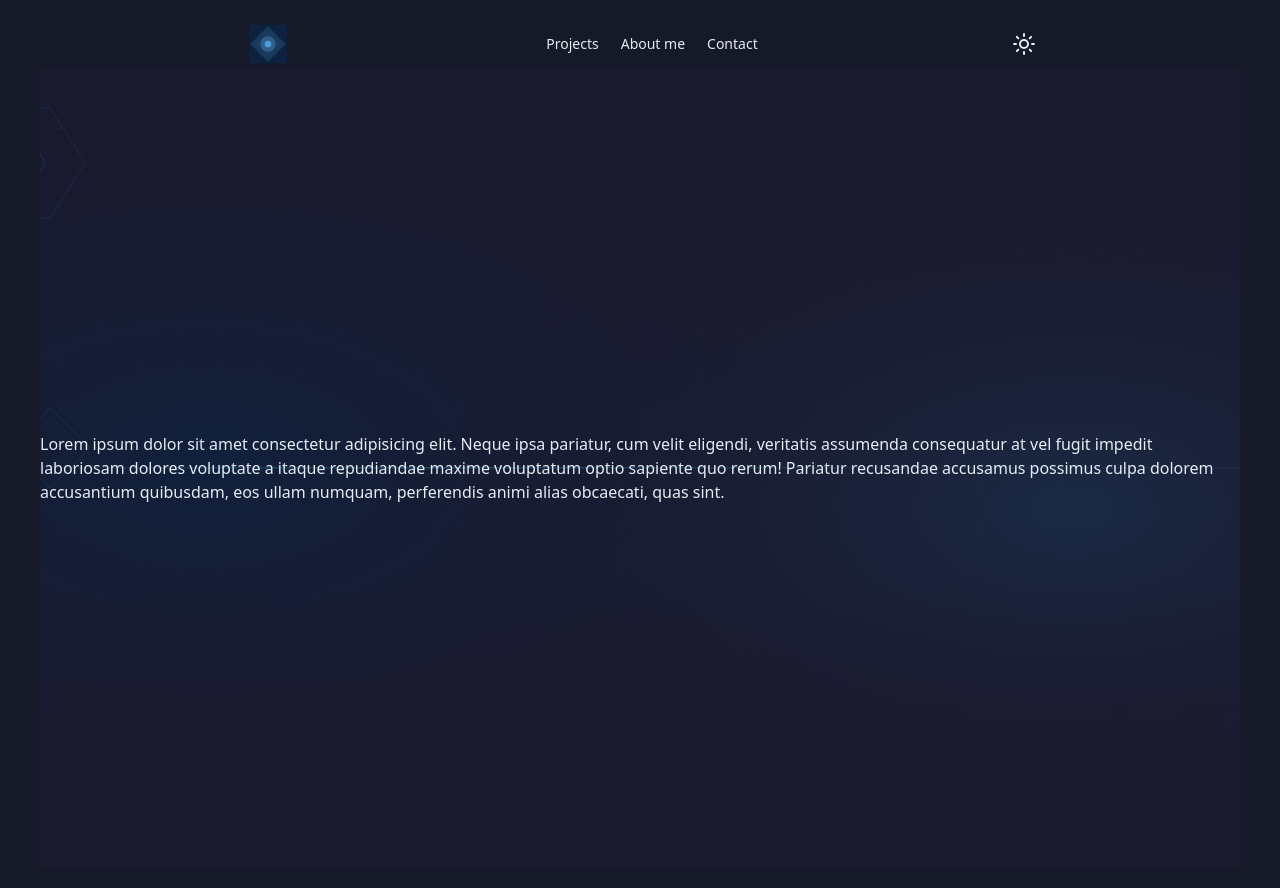
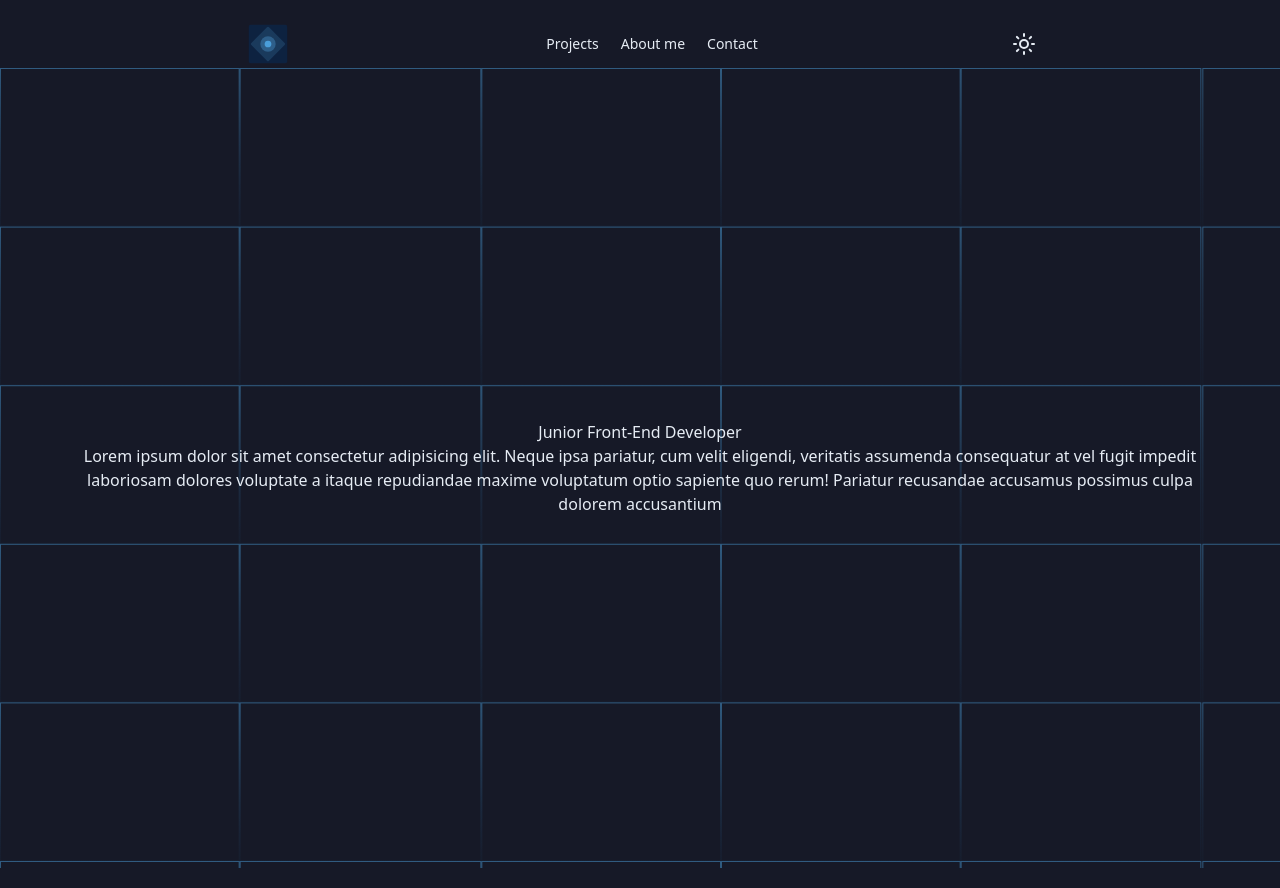
Before and after one commit to yazdan-sdr/portfolio, a Next.js app: page / in a window 1280 px wide. Built offline with nearby package versions, Linux system fonts and the light colour scheme; no server answers.

Commit message:
header edit, footer start

```diff
--- a/app/(root)/page.tsx
+++ b/app/(root)/page.tsx
@@ -1,11 +1,16 @@
 import header from "@/components/shared/header/header";
+import footer from "@/components/shared/footer/footer";
 
 export const metadata = {
     title: "Home",
 };
 
 const Homepage = () => {
-    return <div className="flex items-center justify-center">{header()}</div>;
+    return (
+        <section className="flex items-center justify-center">
+            <div className="">{header()}</div>
+        </section>
+    );
 };
 
 export default Homepage;
--- /dev/null
+++ b/components/shared/footer/footer.tsx
@@ -0,0 +1,5 @@
+const footer = () => {
+    return <div></div>;
+};
+
+export default footer;
--- a/components/shared/header/header.tsx
+++ b/components/shared/header/header.tsx
@@ -13,7 +13,7 @@ const header = () => {
                 <div className="">{navigation()}</div>
                 <div>{modeToggler()}</div>
             </div>
-            <div>{hero()}</div>
+            <div className="flex flex-col justify-center">{hero()}</div>
         </section>
     );
 };
--- a/components/shared/header/hero.tsx
+++ b/components/shared/header/hero.tsx
@@ -1,14 +1,24 @@
-import { Fullscreen } from "lucide-react";
-import Image from "next/image";
 const hero = () => {
     return (
-        <div className="bg-[url('/images/hero-bg.svg')] relative bg-center w-full mx-auto min-h-screen flex flex-col items-center justify-center">
-            Lorem ipsum dolor sit amet consectetur adipisicing elit. Neque ipsa
-            pariatur, cum velit eligendi, veritatis assumenda consequatur at vel
-            fugit impedit laboriosam dolores voluptate a itaque repudiandae
-            maxime voluptatum optio sapiente quo rerum! Pariatur recusandae
-            accusamus possimus culpa dolorem accusantium quibusdam, eos ullam
-            numquam, perferendis animi alias obcaecati, quas sint.
+        <div
+            className="
+        bg-[url('/images/grid.svg')]
+        relative
+        w-full
+        mx-auto
+        min-h-screen
+        flex
+        flex-col
+        items-center
+        justify-center content-center ">
+            <h1 className="">Junior Front-End Developer</h1>
+            <p className="flex text-center justify-center mx-20">
+                Lorem ipsum dolor sit amet consectetur adipisicing elit. Neque
+                ipsa pariatur, cum velit eligendi, veritatis assumenda
+                consequatur at vel fugit impedit laboriosam dolores voluptate a
+                itaque repudiandae maxime voluptatum optio sapiente quo rerum!
+                Pariatur recusandae accusamus possimus culpa dolorem accusantium
+            </p>
         </div>
     );
 };
--- a/package.json
+++ b/package.json
@@ -16,6 +16,7 @@
     "radix-ui": "^1.4.3",
     "react": "19.2.4",
     "react-dom": "19.2.4",
+    "react-router-dom": "^7.16.0",
     "shadcn": "^4.9.0",
     "tailwind-merge": "^3.6.0",
     "tw-animate-css": "^1.4.0"
```
Also changed, not shown: 1 other file (tests, documents, lock files or other folders).
